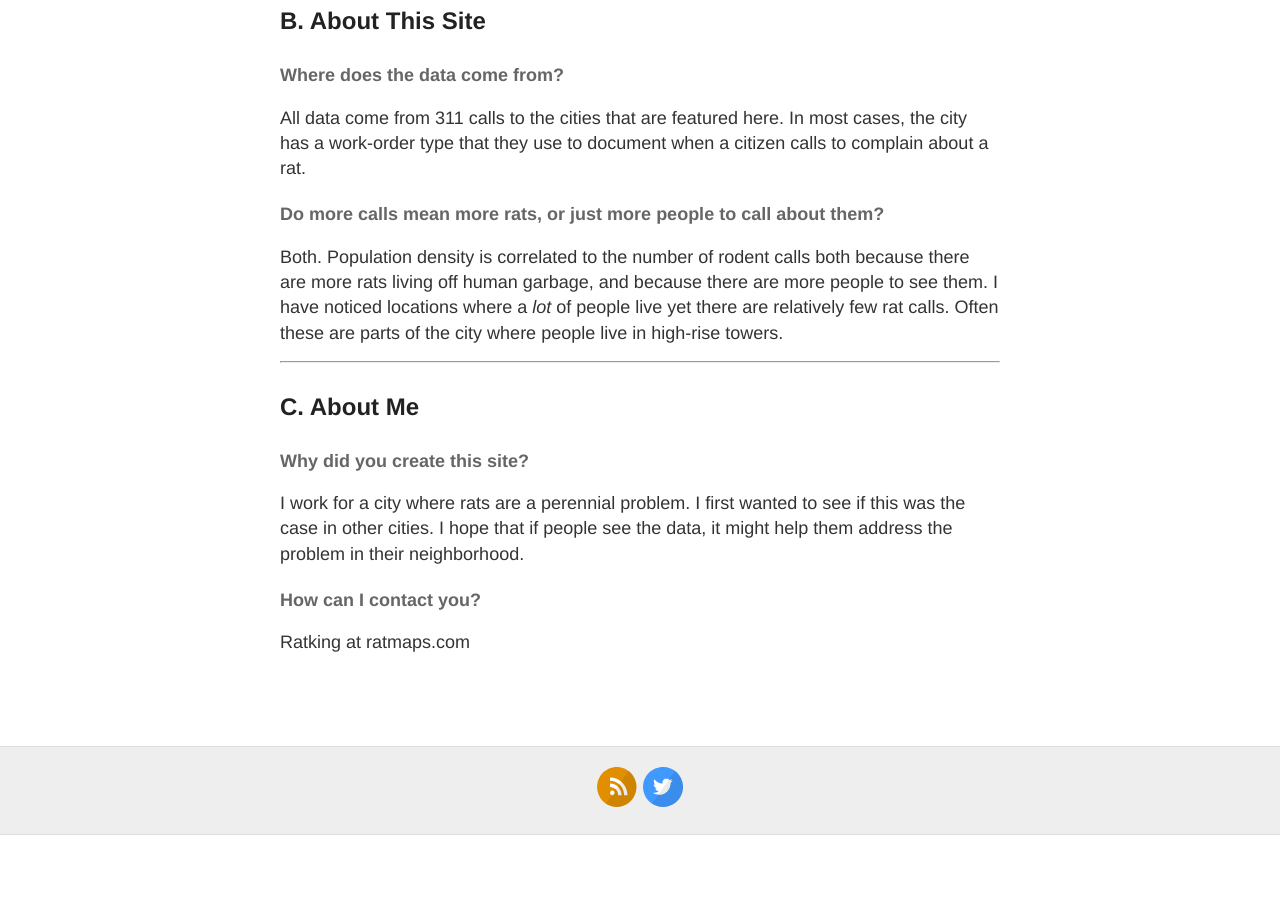
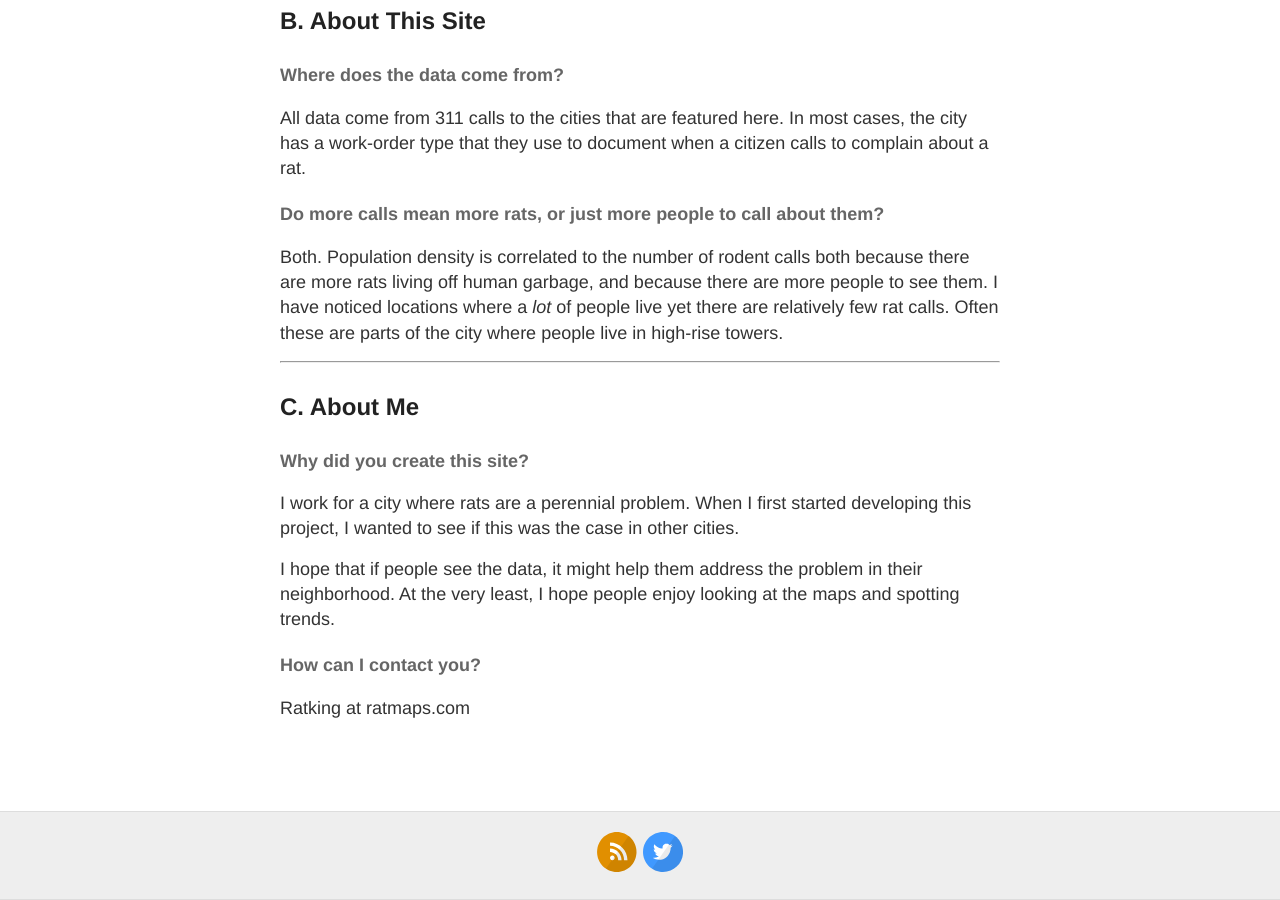
Before and after one commit to DanielHadley/ratmaps, a Jekyll site: the page built from faqs.md, in a window 1280 px wide and 900 px high, scrolled down 1494 px. Built offline with Jekyll 4.4.1, drawn with Linux system fonts in a browser that asks for light colours; comment, search, counter and statistics services are not loaded; before the commit the page ends 2329 px from its top, so only the background shows below that.

Commit message:
more faqs

```diff
--- a/faqs.md
+++ b/faqs.md
@@ -54,7 +54,7 @@ If your local government does not have a 311 line, I recommend googling the cont
 
 ## B. About This Site <a id="about-rat-maps"></a>
 
-#### Where does the data come from? <a id="here-data"></a>
+#### Where does the data come from? <a id="where-data"></a>
 
 All data come from 311 calls to the cities that are featured here. In most cases, the city has a work-order type that they use to document when a citizen calls to complain about a rat.
 
@@ -70,7 +70,9 @@ Both. Population density is correlated to the number of rodent calls both becaus
 
 #### Why did you create this site? <a id="why"></a>
 
-I work for a city where rats are a perennial problem. I first wanted to see if this was the case in other cities. I hope that if people see the data, it might help them address the problem in their neighborhood.
+I work for a city where rats are a perennial problem. When I first started developing this project, I wanted to see if this was the case in other cities.
+
+I hope that if people see the data, it might help them address the problem in their neighborhood. At the very least, I hope people enjoy looking at the maps and spotting trends.
 
 
 #### How can I contact you? <a id="contact"></a>
```
